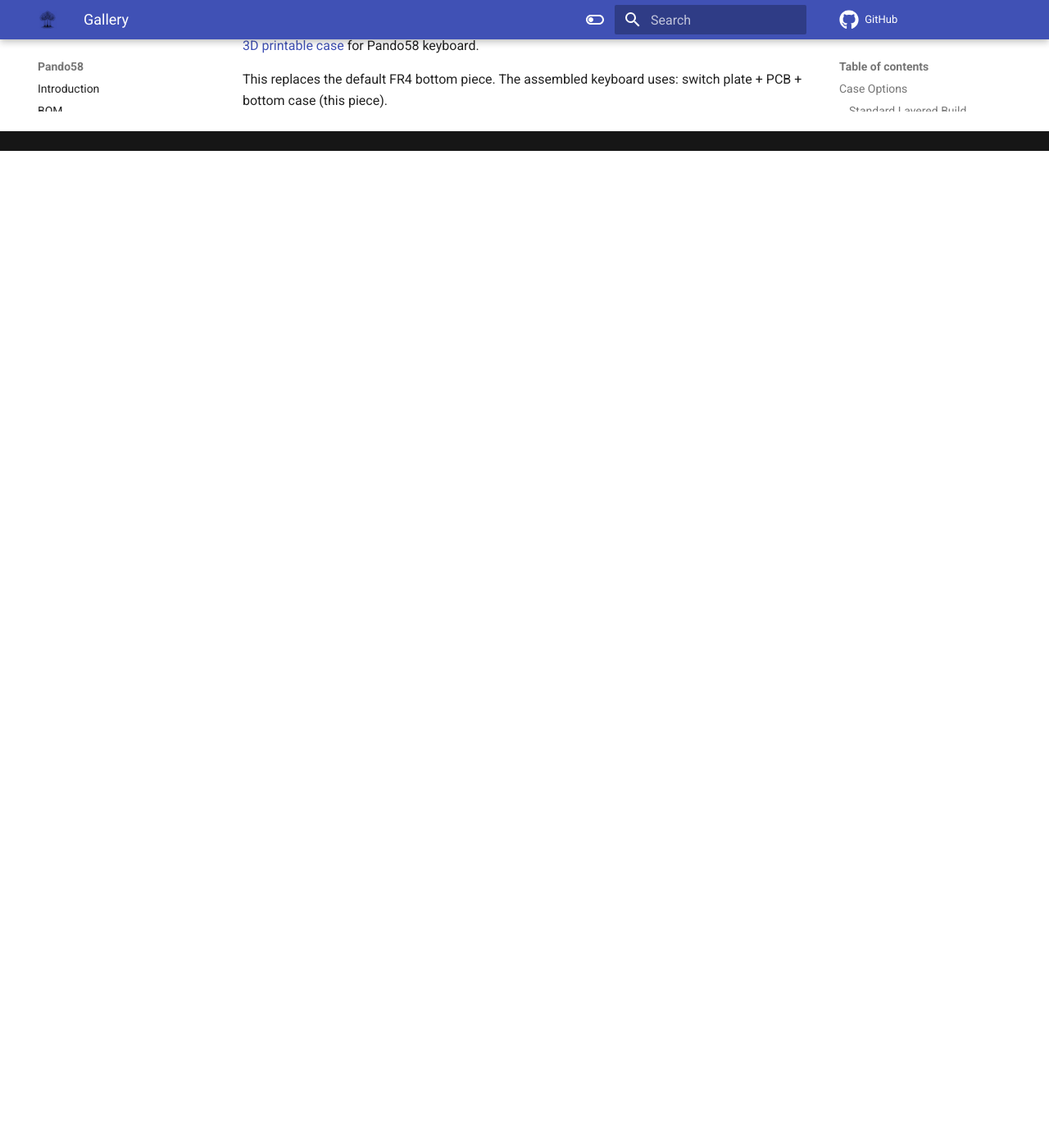
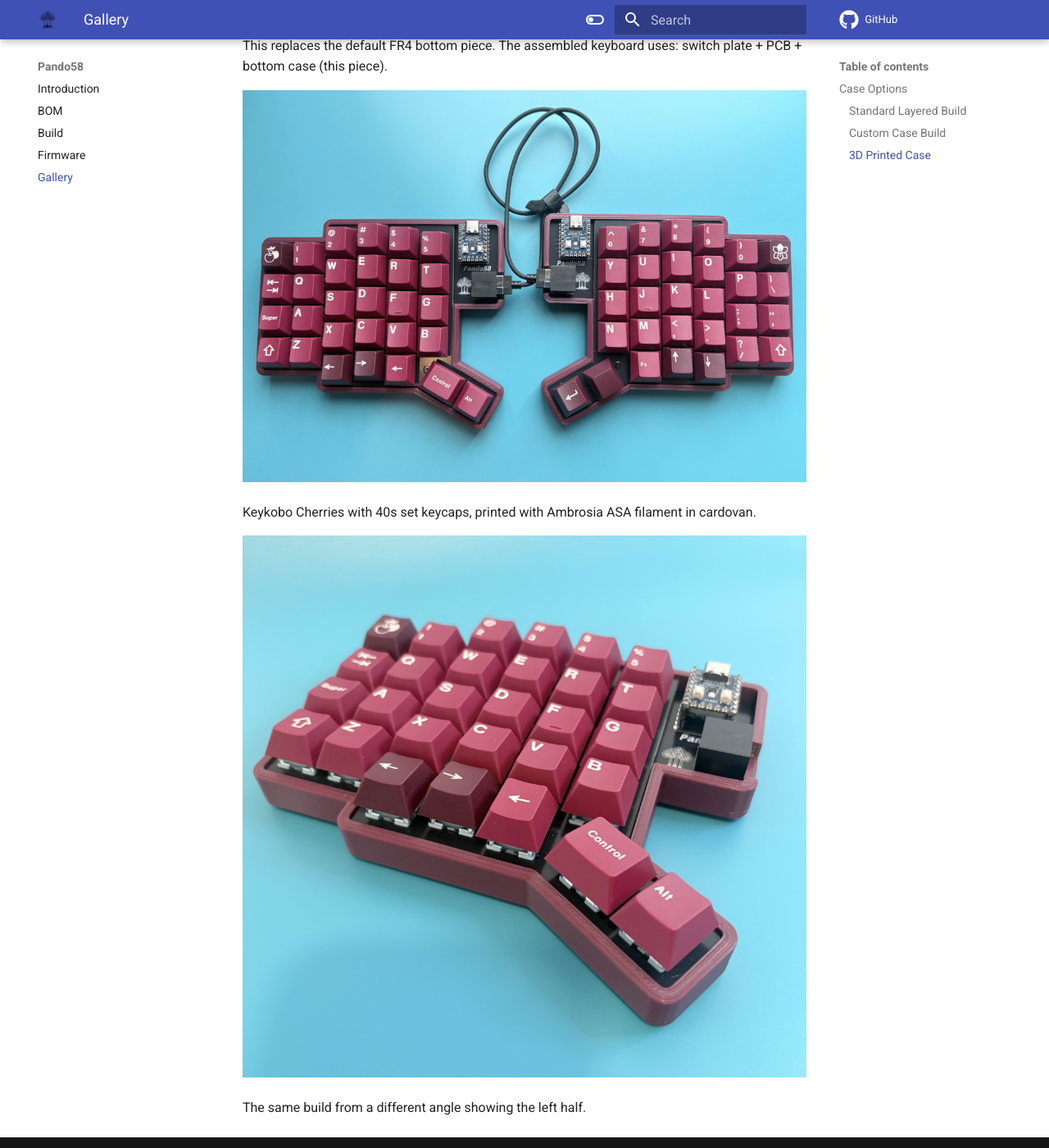
Before and after one commit to jyap808/pando58, an MkDocs documentation site: the page built from docs/gallery.md, in a window 1280 px wide and 1400 px high, scrolled down 2841 px. Shown: the whole window at 82% size. Built offline with MkDocs 1.6.1 and Material for MkDocs 9.7.7, drawn with Linux system fonts in a browser that asks for light colours; comment, search, counter and statistics services are not loaded; before the commit the page ends 3025 px from its top, so only the background shows below that.

Commit message:
Add 3D printed case gallery images and cross-references

```diff
--- a/docs/gallery.md
+++ b/docs/gallery.md
@@ -26,8 +26,14 @@ The same build from a different angle showing the left half.
 
 ### 3D Printed Case
 
-![Pando58 3D printed case](assets/images/case-photo.jpg)
-
 [3D printable case](https://www.printables.com/model/1647072-pando58-case) for Pando58 keyboard.
 
 This replaces the default FR4 bottom piece. The assembled keyboard uses: switch plate + PCB + bottom case (this piece).
+
+![Pando58 3D printed case](assets/images/case-photo.jpg)
+
+Keykobo Cherries with 40s set keycaps, printed with Ambrosia ASA filament in cardovan.
+
+![Pando58 3D printed case - left half](assets/images/case-photo-left-half.jpg)
+
+The same build from a different angle showing the left half.
```
Also changed, not shown: case/README.md (+3 -1 lines), docs/build.md (+1 -1 lines), docs/assets/images/case-photo-left-half.jpg (added), docs/assets/images/case-photo.jpg (added).
